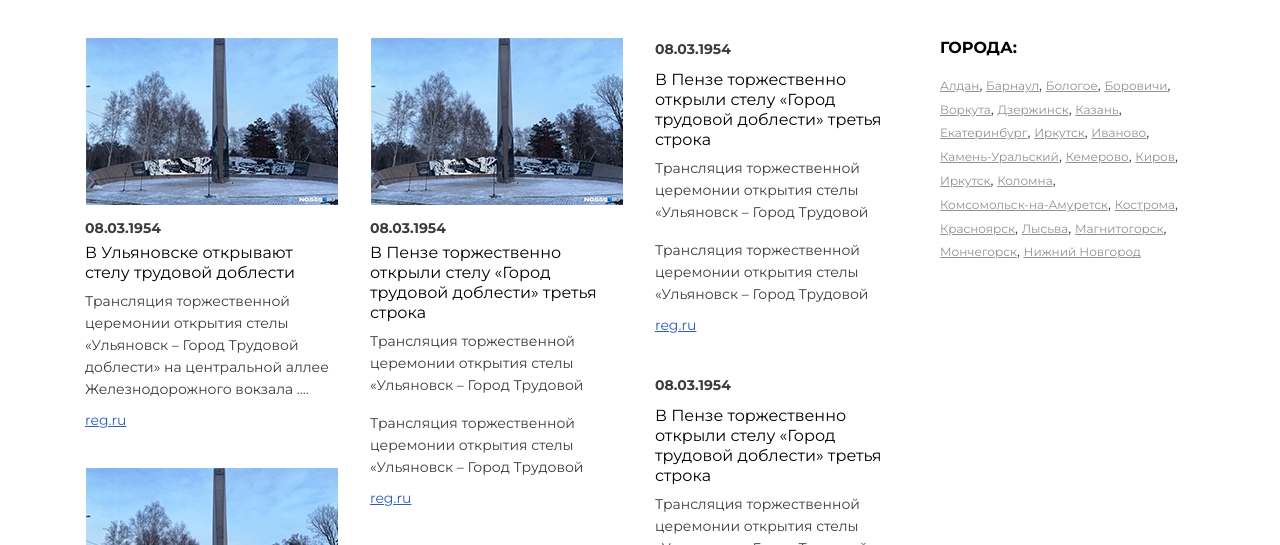
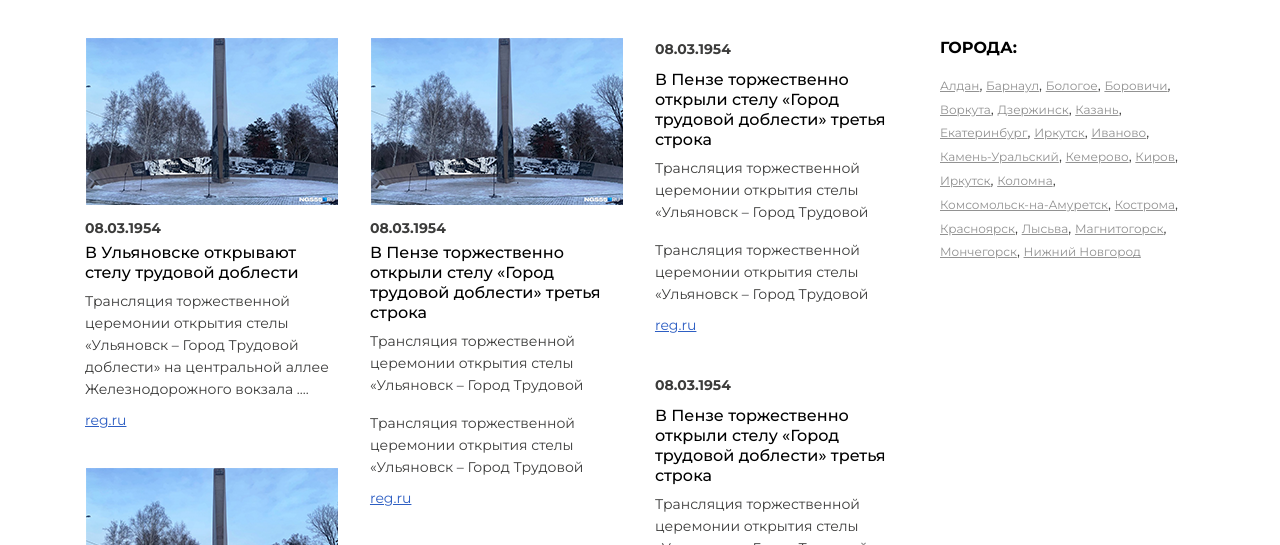
Before and after one commit to ivannikitin-com/cities_of_labor_valor-layout, a plain HTML site: page news.html in a window 1280 px wide. Shown: the part 220-765 px from the top of the page. Drawn offline with Linux system fonts and the light colour scheme.

Commit message:
Правка H3

```diff
--- a/css/style.css
+++ b/css/style.css
@@ -93,7 +93,8 @@ h2,
 
 h3,
 .h3 {
-  font-weight: 400;
+  font-family: 'MontserratMedium';
+  font-weight: 500;
   font-size: 1rem;
   color: var(--black);
   line-height: 1.25;
```
